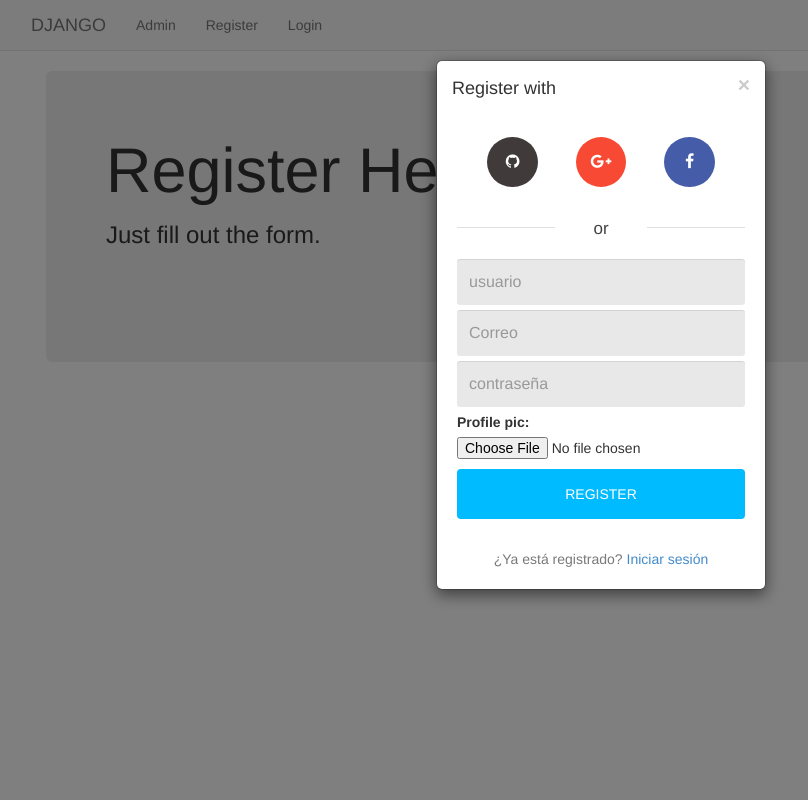
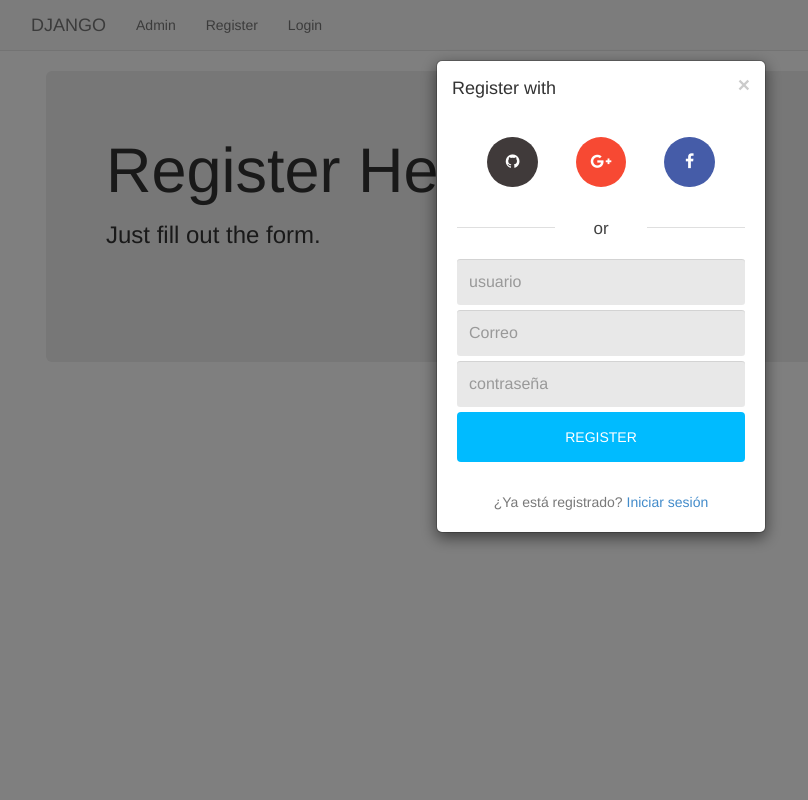
Before and after one commit to BerserkersUdeA/breyta, a Django app: page /breyta/register/ in a window 1280 px wide. Shown: the whole page, without its empty margins (39-847 px from the left). Run offline with Django 3.2, Linux system fonts and the light colour scheme; some libraries are stand-ins or nearby versions.

Commit message:
corrections

```diff
--- a/webapp/breyta/forms.py
+++ b/webapp/breyta/forms.py
@@ -7,8 +7,3 @@ class UserForm(forms.ModelForm):
     class Meta():
         model = User
         fields = ('username','password','email')
-
-class UserProfileInfoForm(forms.ModelForm):
-     class Meta():
-         model = UserProfileInfo
-         fields = ('profile_pic',)
--- a/webapp/breyta/templates/breyta/base.html
+++ b/webapp/breyta/templates/breyta/base.html
@@ -28,6 +28,7 @@
                 <li><a class="navbar-link" href="{% url 'breyta:register' %}">Register</a></li>
                 {# Some logic on what to display for last item#}
                 {% if user.is_authenticated %}
+                <li><a href="{% url 'breyta:main' %}">Dashboard</a></li>
                 <li><a href="{% url 'logout' %}">Logout</a></li>
                 {% else %}
                 <li><a class="navbar-link" href="{% url 'breyta:user_login' %}">Login</a></li>
--- a/webapp/breyta/templates/breyta/inicio.html
+++ b/webapp/breyta/templates/breyta/inicio.html
@@ -19,11 +19,6 @@
             <i class="nc-icon nc-pin-3"></i>
             <p>Compraventa</p>
         </a>
-
-        <a href="{% url 'logout' %}">
-            <i class="nc-icon nc-pin-3"></i>
-            <p>logout</p>
-        </a>
     </li>
 </ul>
 {% endblock%}
--- a/webapp/breyta/templates/breyta/registration.html
+++ b/webapp/breyta/templates/breyta/registration.html
@@ -8,7 +8,7 @@
     <div class="row">
       <div class="col-sm-4"></div>
       <div class="col-sm-4">
-        <a class="btn big-login"  href="{% url 'breyta:user_login' %}">Iniciar sesión</a>
+        <a class="btn big-login" href="{% url 'breyta:user_login' %}">Iniciar sesión</a>
         <!--<a class="btn big-register" data-toggle="modal" href="javascript:void(0)"
         onclick="openRegisterModal();">Register</a> -->
       </div>
@@ -22,7 +22,7 @@
       <div class="col-sm-4">
         <!-- <a class="btn big-login"  href="% url 'breyta:user_login' %}">Iniciar sesión</a> -->
         <a class="btn big-register" data-toggle="modal" href="javascript:void(0)"
-        onclick="openRegisterModal();">Registrarse</a>
+          onclick="openRegisterModal();">Registrarse</a>
       </div>
       <div class="col-sm-4"></div>
     </div>
@@ -86,11 +86,7 @@
                   <input type="text" class="form-control" name="username" placeholder="usuario">
                   <input id="email" class="form-control" type="text" placeholder="Correo" name="email">
                   <input id="password" class="form-control" type="password" placeholder="contraseña" name="password">
-                  <!-- <input id="password_confirmation" class="form-control" type="password" placeholder="Repeat Password"
-                    name="password_confirmation"> -->
-                  {{ profile_form.as_p }}
                   <input class="btn btn-default btn-register" type="submit" name="" value="Register">
-                  <!-- <input class="btn btn-default btn-register" type="button" value="Crear cuenta" name="commit"> -->
                 </form>
               </div>
             </div>
--- a/webapp/breyta/templates/breyta/store.html
+++ b/webapp/breyta/templates/breyta/store.html
@@ -20,11 +20,5 @@
             <p>Compraventa</p>
         </a>
     </li>
-    <li>
-        <a href="{% url 'logout' %}">
-            <i class="nc-icon nc-pin-3"></i>
-            <p>logout</p>
-        </a>
-    </li>
 </ul>
 {% endblock%}
--- a/webapp/breyta/views.py
+++ b/webapp/breyta/views.py
@@ -10,7 +10,7 @@ from django.template.loader import get_template
 from django.template import RequestContext
 from django.template import Context
 
-from breyta.forms import UserForm, UserProfileInfoForm
+from breyta.forms import UserForm
 
 # Create your views here.
 
@@ -51,27 +51,18 @@ def register(request):
     registered = False
     if request.method == 'POST':
         user_form = UserForm(data=request.POST)
-        profile_form = UserProfileInfoForm(data=request.POST)
-        if user_form.is_valid() and profile_form.is_valid():
+        if user_form.is_valid():
             user = user_form.save()
             user.set_password(user.password)
             user.save()
-            profile = profile_form.save(commit=False)
-            profile.user = user
-            if 'profile_pic' in request.FILES:
-                print('found it')
-                profile.profile_pic = request.FILES['profile_pic']
-            profile.save()
             registered = True
         else:
-            print(user_form.errors, profile_form.errors)
+            print(user_form.errors)
     else:
         user_form = UserForm()
-        profile_form = UserProfileInfoForm()
     return render(
         request, 'breyta/registration.html', {
             'user_form': user_form,
-            'profile_form': profile_form,
             'registered': registered
         })
 
```
Also changed, not shown: webapp/breyta/templates/breyta/billetera.html (+1 -6 lines), webapp/breyta/templates/breyta/main.html (+4 -25 lines).
